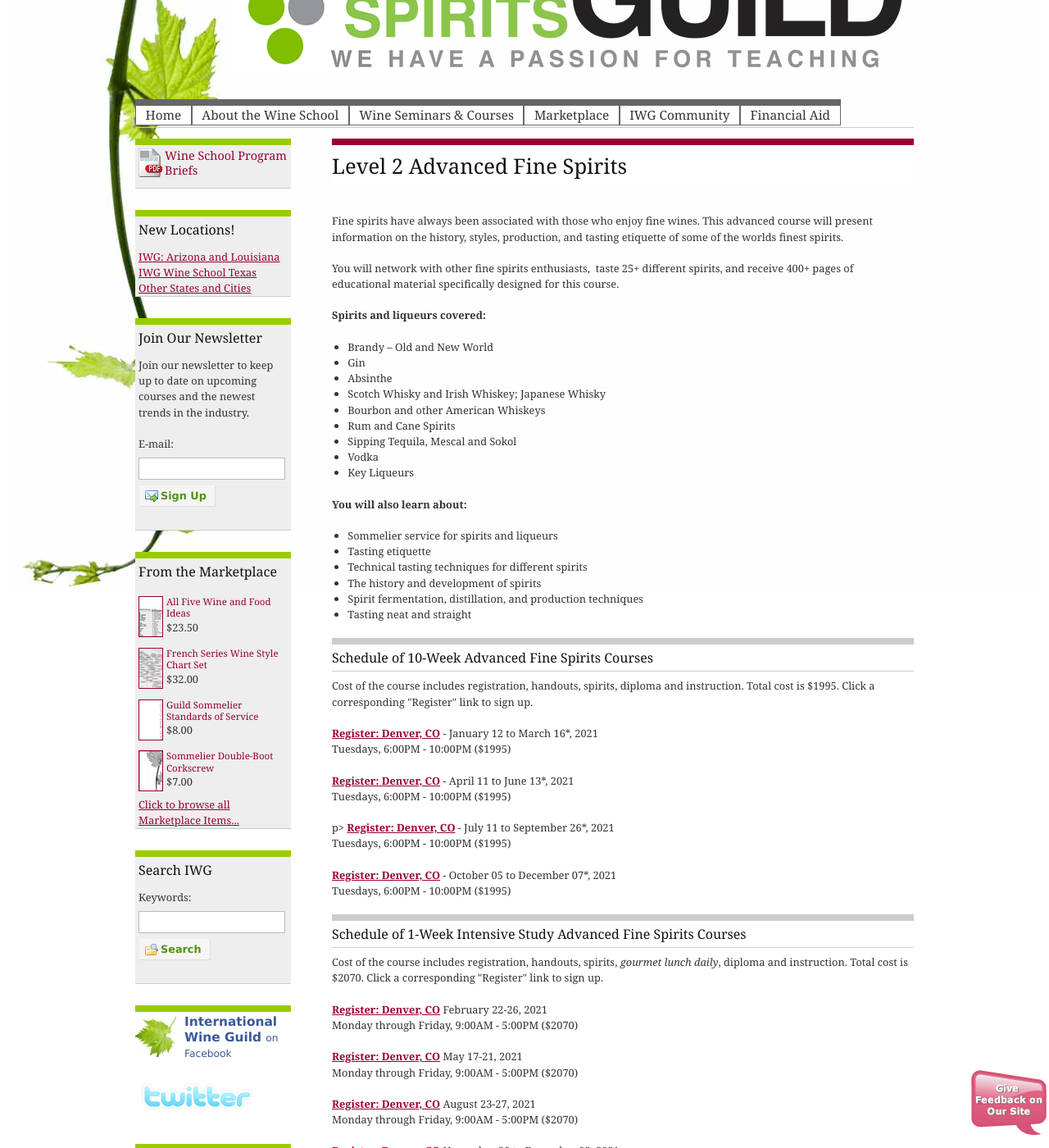
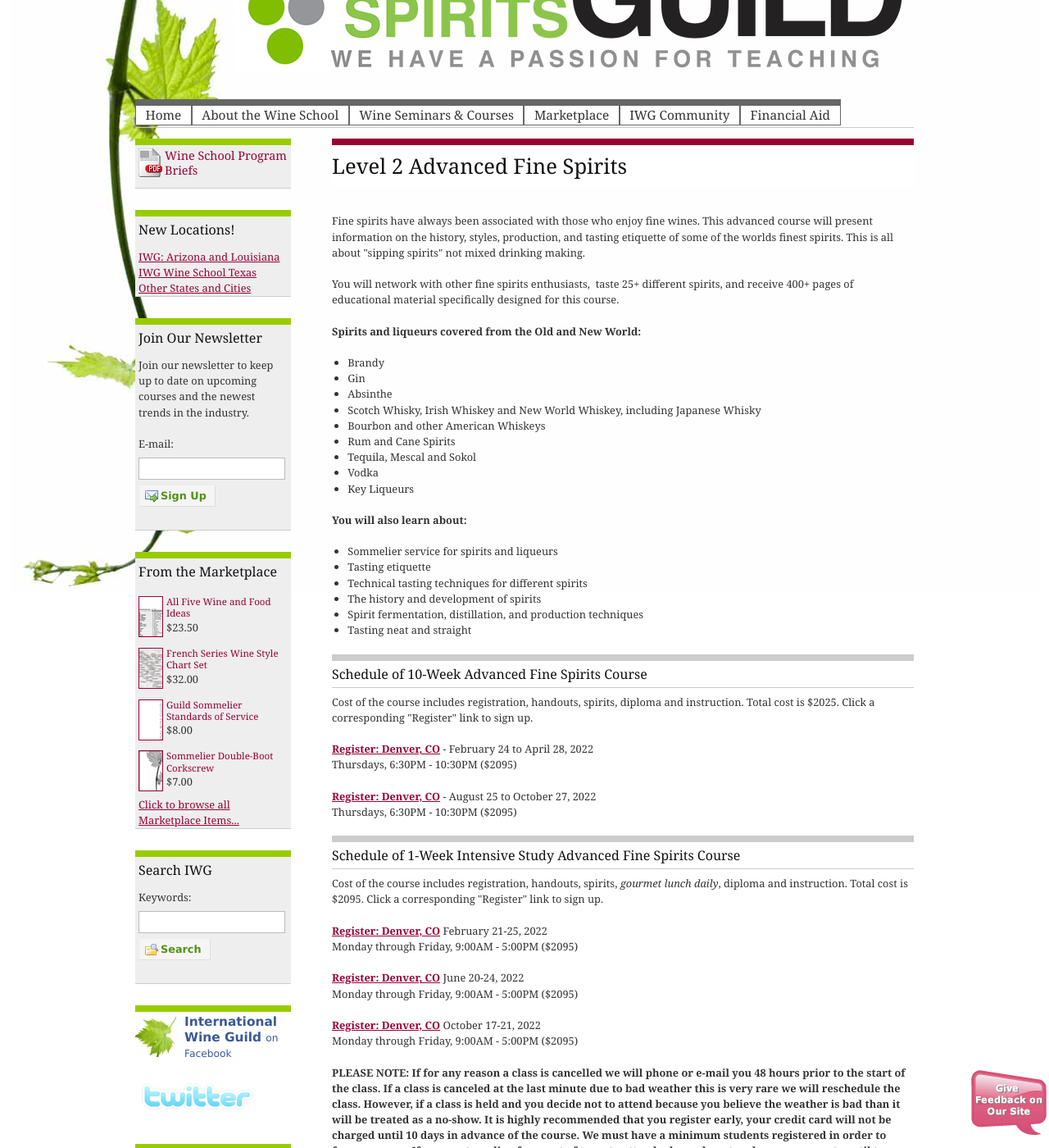
Before and after one commit to CKDev/internationalwineguild.com, a Jekyll site: the page built from images/advanced-fine-spirits.html, in a window 1280 px wide and 1400 px high, scrolled down 256 px. Shown: the whole window at 82% size. Built offline with Jekyll 4.4.1, drawn with Linux system fonts in a browser that asks for light colours; a script that is not in the unit is left out; comment, search, counter and statistics services are not loaded; some of the changed text lies outside the part shown.

Commit message:
Update advanced-fine-spirits.html

```diff
--- a/images/advanced-fine-spirits.html
+++ b/images/advanced-fine-spirits.html
@@ -9,22 +9,22 @@ permalink: "/advanced-fine-spirits"
 <p class="clear clearfix">
   Fine spirits have always been associated with those who enjoy fine wines. This
   advanced course will present information on the history, styles, production,
-  and tasting etiquette of some of the worlds finest spirits.
+  and tasting etiquette of some of the worlds finest spirits. This is all about "sipping spirits" not mixed drinking making.
 </p>
 <p>
   You will network with other fine spirits enthusiasts, &nbsp;taste 25+
   different spirits, and receive 400+ pages of educational material specifically
   designed for this course.&nbsp;
 </p>
-<p><strong>Spirits and liqueurs covered:</strong></p>
+<p><strong>Spirits and liqueurs covered from the Old and New World:</strong></p>
 <ul>
-  <li>Brandy – Old and New World</li>
+  <li>Brandy</li>
   <li>Gin</li>
   <li>Absinthe</li>
-  <li>Scotch Whisky and Irish Whiskey; Japanese Whisky</li>
+  <li>Scotch Whisky, Irish Whiskey and New World Whiskey, including Japanese Whisky</li>
   <li>Bourbon and other American Whiskeys</li>
   <li>Rum and Cane Spirits</li>
-  <li>Sipping Tequila, Mescal and Sokol</li>
+  <li>Tequila, Mescal and Sokol</li>
   <li>Vodka</li>
   <li>Key Liqueurs</li>
 </ul>
@@ -39,91 +39,64 @@ permalink: "/advanced-fine-spirits"
 </ul>
 
 <p>
-  <h2>Schedule of 10-Week Advanced Fine Spirits Courses&nbsp;</h2>
+  <h2>Schedule of 10-Week Advanced Fine Spirits Course&nbsp;</h2>
 
 <p>
   Cost of the course includes registration, handouts, spirits, diploma and
-  instruction. Total cost is $1995. Click a corresponding "Register" link to sign
+  instruction. Total cost is $2025. Click a corresponding "Register" link to sign
   up.&nbsp;
 </p>
 
 <p>
   <a
-    href="http://ww4.aitsafe.com/cf/add.cfm?userid=6714687&amp;product=Advanced+Fine+Spirits+Course PM+Denver++-++01/12-03/16+2021&amp;price=1995&amp;return=www.internationalwineguild.com/Advanced-Fine-Spirits-registration"
+    href="http://ww4.aitsafe.com/cf/add.cfm?userid=6714687&amp;product=Advanced+Fine+Spirits+Course PM+Denver++-++02/24-04/20+2022&amp;price=2025&amp;return=www.internationalwineguild.com/Advanced-Fine-Spirits-registration"
     class="ga-track"
     ><strong>Register: Denver, CO</strong></a>
-  - January 12 to March 16*, 2021<br />
-  Tuesdays, 6:00PM - 10:00PM ($1995)
-</p>
+  - February 24 to April 28, 2022<br />
+  Thursdays, 6:30PM - 10:30PM ($2095)</p>
+
 
 <p>
   <a
-    href="http://ww4.aitsafe.com/cf/add.cfm?userid=6714687&amp;product=Advanced+Fine+Spirits+Course PM+Denver++-++04/11-06/13+2021&amp;price=1995&amp;return=www.internationalwineguild.com/Advanced-Fine-Spirits-registration"
+    href="http://ww4.aitsafe.com/cf/add.cfm?userid=6714687&amp;product=Advanced+Fine+Spirits+Course PM+Denver++-++08/25-10/27+2022&amp;price=2025&amp;return=www.internationalwineguild.com/Advanced-Fine-Spirits-registration"
     class="ga-track"
     ><strong>Register: Denver, CO</strong></a>
-  - April 11 to June 13*, 2021<br />
-  Tuesdays, 6:00PM - 10:00PM ($1995)
+  - August 25 to October 27, 2022<br />
+  Thursdays, 6:30PM - 10:30PM ($2095)</p>
 </p>
 
-p>
-  <a
-    href="http://ww4.aitsafe.com/cf/add.cfm?userid=6714687&amp;product=Advanced+Fine+Spirits+Course PM+Denver++-++07/11-09/26+2021&amp;price=1995&amp;return=www.internationalwineguild.com/Advanced-Fine-Spirits-registration"
-    class="ga-track"
-    ><strong>Register: Denver, CO</strong></a>
-  - July 11 to September 26*, 2021<br />
-  Tuesdays, 6:00PM - 10:00PM ($1995)
-</p>
-
-<p>
-  <a
-    href="http://ww4.aitsafe.com/cf/add.cfm?userid=6714687&amp;product=Advanced+Fine+Spirits+Course PM+Denver++-++10/05-12/07+2021&amp;price=1995&amp;return=www.internationalwineguild.com/Advanced-Fine-Spirits-registration"
-    class="ga-track"
-    ><strong>Register: Denver, CO</strong></a>
-  - October 05 to December 07*, 2021<br />
-  Tuesdays, 6:00PM - 10:00PM ($1995)
-</p>
-
-<h2>Schedule of 1-Week Intensive Study Advanced Fine Spirits Courses&nbsp;</h2>
+<h2>Schedule of 1-Week Intensive Study Advanced Fine Spirits Course&nbsp;</h2>
 <p>
   Cost of the course includes registration, handouts, spirits,
-  <em>gourmet lunch daily</em>, diploma and instruction. Total cost is $2070.
+  <em>gourmet lunch daily</em>, diploma and instruction. Total cost is $2095.
   Click a corresponding "Register" link to sign up.&nbsp;
 </p>
 
 <p>
   <a
-    href="http://ww4.aitsafe.com/cf/add.cfm?userid=6714687&amp;product=IS+Adv+Fine+Spirits++-++February 22-+26+2021&amp;price=2070&amp;return=www.internationalwineguild.com/Advanced-Fine-Spirits-registration"
+    href="http://ww4.aitsafe.com/cf/add.cfm?userid=6714687&amp;product=IS+Adv+Fine+Spirits++-++February 21-+25+2022&amp;price=2095&amp;return=www.internationalwineguild.com/Advanced-Fine-Spirits-registration"
     class="ga-track"
     ><strong>Register: Denver, CO</strong></a>
-  February 22-26, 2021<br/>
-  Monday through Friday, 9:00AM - 5:00PM ($2070)
+  February 21-25, 2022<br/>
+  Monday through Friday, 9:00AM - 5:00PM ($2095)
 </p>
 
 <p>
   <a
-    href="http://ww4.aitsafe.com/cf/add.cfm?userid=6714687&amp;product=IS+Adv+Fine+Spirits++-++May 17-21+2021&amp;price=2070&amp;return=www.internationalwineguild.com/Advanced-Fine-Spirits-registration"
+    href="http://ww4.aitsafe.com/cf/add.cfm?userid=6714687&amp;product=IS+Adv+Fine+Spirits++-++June 20-24+2022&amp;price=2095&amp;return=www.internationalwineguild.com/Advanced-Fine-Spirits-registration"
     class="ga-track"
     ><strong>Register: Denver, CO</strong></a>
-  May 17-21, 2021<br/>
-  Monday through Friday, 9:00AM - 5:00PM ($2070)
+  June 20-24, 2022<br/>
+  Monday through Friday, 9:00AM - 5:00PM ($2095)
 </p>
 
 <p>
   <a
-    href="http://ww4.aitsafe.com/cf/add.cfm?userid=6714687&amp;product=IS+Adv+Fine+Spirits++-++August 23-27+2021&amp;price=2070&amp;return=www.internationalwineguild.com/Advanced-Fine-Spirits-registration"
+    href="http://ww4.aitsafe.com/cf/add.cfm?userid=6714687&amp;product=IS+Adv+Fine+Spirits++-++October 17-21+2022&amp;price=2095&amp;return=www.internationalwineguild.com/Advanced-Fine-Spirits-registration"
     class="ga-track"
     ><strong>Register: Denver, CO</strong></a>
-  August 23-27, 2021<br/>
-  Monday through Friday, 9:00AM - 5:00PM ($2070)
-</p>
-
-<p>
-  <a
-    href="http://ww4.aitsafe.com/cf/add.cfm?userid=6714687&amp;product=IS+Adv+Fine+Spirits++-++November 29-+December 03+2021&amp;price=2070&amp;return=www.internationalwineguild.com/Advanced-Fine-Spirits-registration"
-    class="ga-track"
-    ><strong>Register: Denver, CO</strong></a>
-  November 29 to December 03, 2021<br/>
-  Monday through Friday, 9:00AM - 5:00PM ($2070)
+  October 17-21, 2022<br/>
+  Monday through Friday, 9:00AM - 5:00PM ($2095)
 </p>
 
 <p>
```
